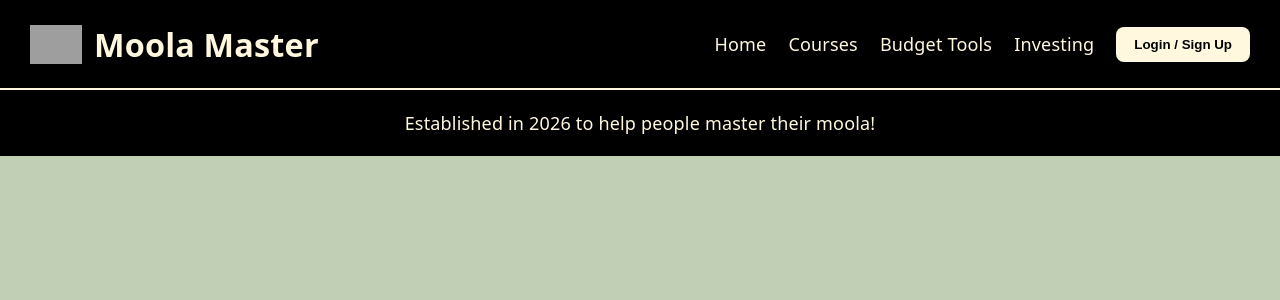
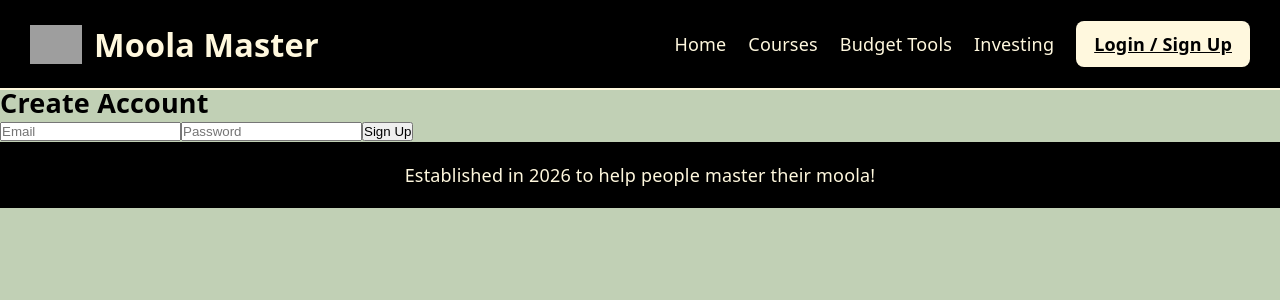
Before and after one commit to alexxadavis/virtualteachingassistant, a React app in the folder frontend/: page /signup in a window 1280 px wide. Shown: the top 300 px of the page. Built offline with nearby package versions, Linux system fonts and the light colour scheme; no server answers; grey boxes are pictures that could not be loaded; the HTML template or start-up script is replaced by a standard one.

Commit message:
Added signup.jsx

```diff
--- a/frontend/src/App.jsx
+++ b/frontend/src/App.jsx
@@ -3,6 +3,7 @@
 import { useEffect } from "react";
 import { Routes, Route, Link } from "react-router-dom";
 import "./index.css";
+import Signup from "./components/Signup";
 
 function HomePage() {
   return (
@@ -69,9 +70,9 @@ export default function App() {
             Investing
           </Link>
 
-          <button className="login-btn">
+          <Link to="/signup" className="login-btn">
             Login / Sign Up
-          </button>
+          </Link>
         </div>
       </header>
 
@@ -84,6 +85,8 @@ export default function App() {
           <Route path="/courses" element={<div />} />
           <Route path="/budget-tools" element={<div />} />
           <Route path="/investing" element={<div />} />
+
+          <Route path="/signup" element={<Signup />} />
         </Routes>
       </main>
 
--- /dev/null
+++ b/frontend/src/components/Signup.jsx
@@ -0,0 +1,53 @@
+import { useState } from 'react'
+import { supabase } from '../supabaseClient'
+
+export default function Signup() {
+  const [email, setEmail] = useState('')
+  const [password, setPassword] = useState('')
+  const [message, setMessage] = useState('')
+
+  const handleSignup = async (e) => {
+    e.preventDefault()
+
+    const { error } = await supabase.auth.signUp({
+      email,
+      password,
+    })
+
+    if (error) {
+      setMessage(error.message)
+    } else {
+      setMessage('Check your email for a confirmation link!')
+    }
+  }
+
+  return (
+    <div>
+      <h2>Create Account</h2>
+
+      <form onSubmit={handleSignup}>
+        <input
+          type="email"
+          placeholder="Email"
+          value={email}
+          onChange={(e) => setEmail(e.target.value)}
+          required
+        />
+
+        <input
+          type="password"
+          placeholder="Password"
+          value={password}
+          onChange={(e) => setPassword(e.target.value)}
+          required
+        />
+
+        <button type="submit">
+          Sign Up
+        </button>
+      </form>
+
+      <p>{message}</p>
+    </div>
+  )
+}
```
